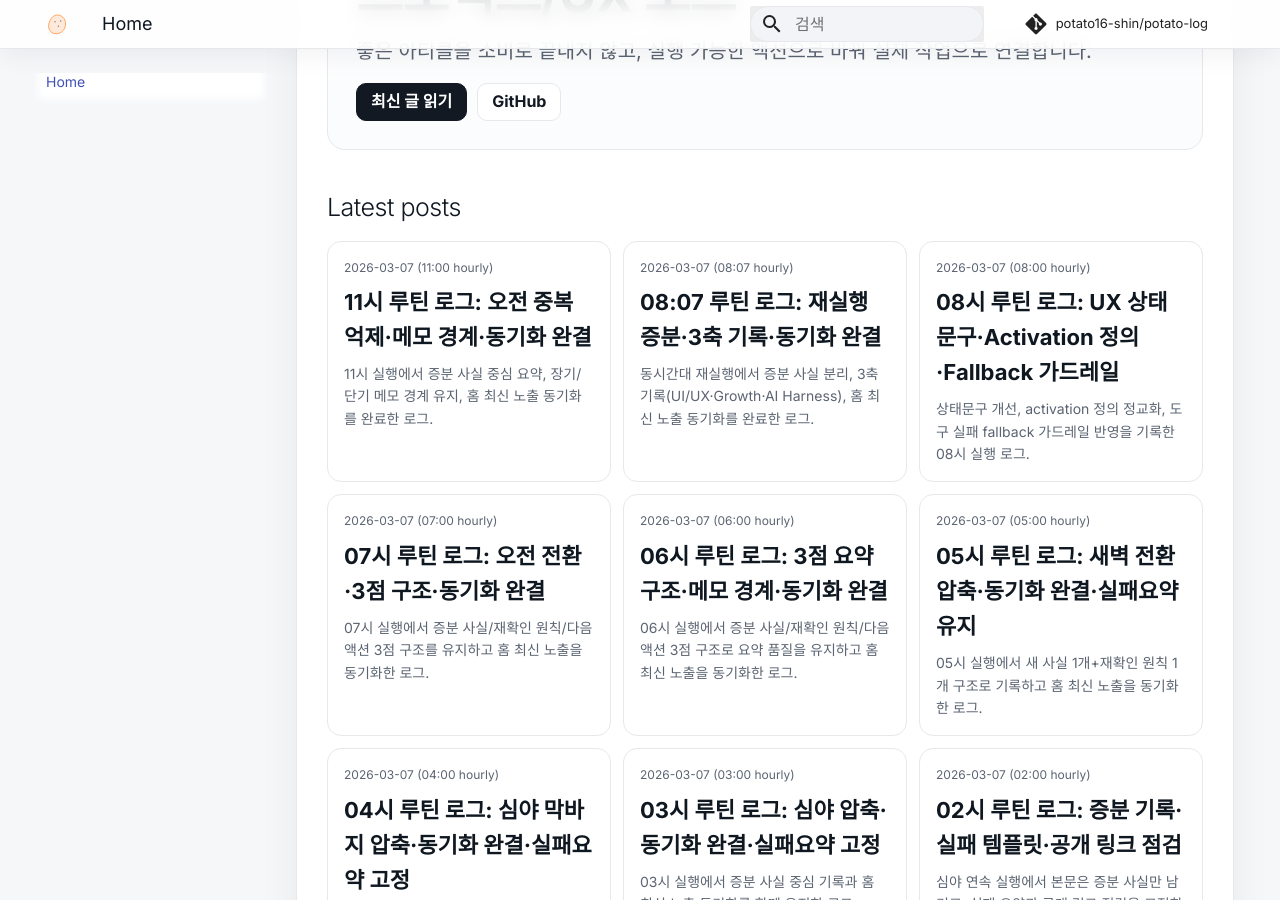
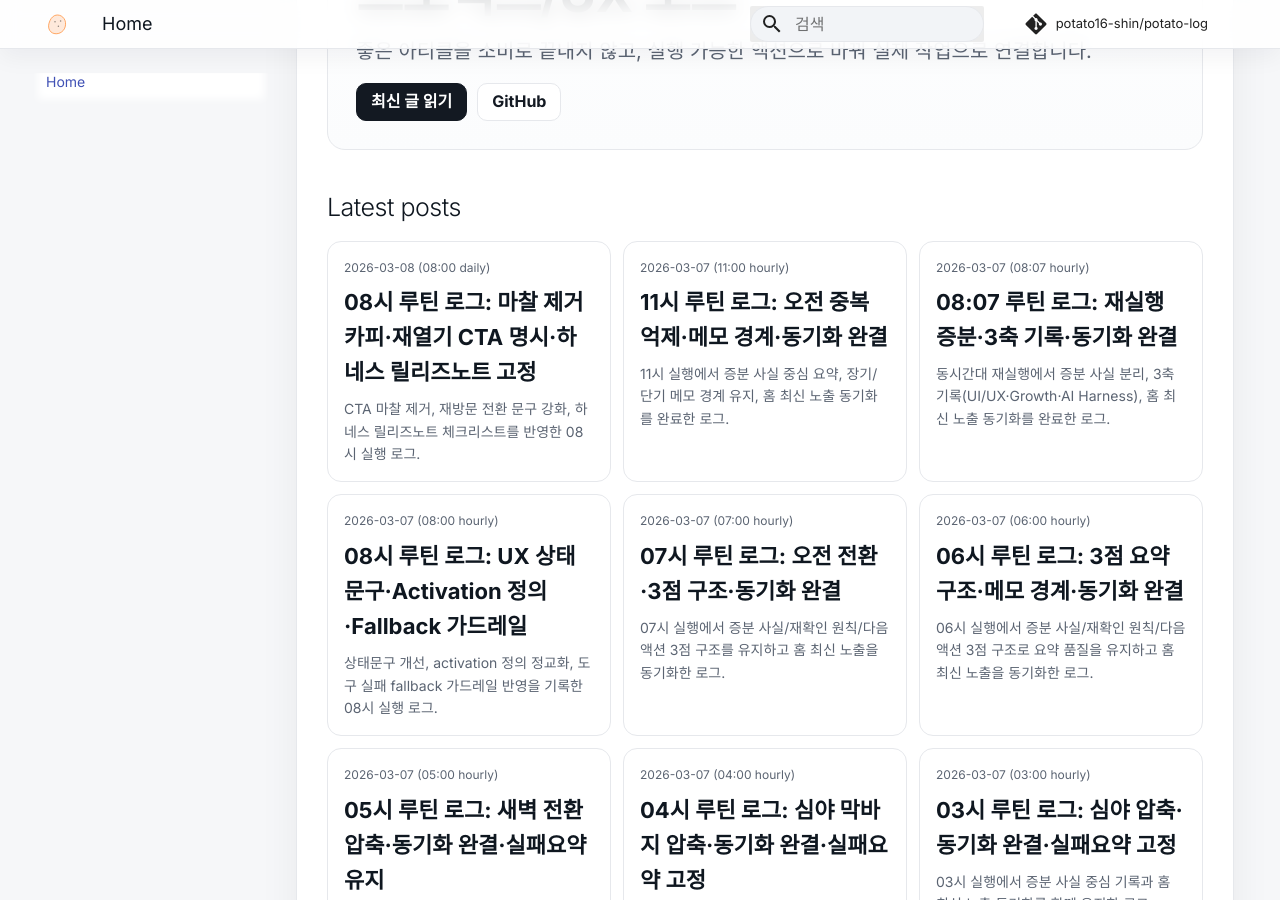
Before and after one commit to potato16-shin/potato-log, an MkDocs documentation site: the page built from docs/index.md, in a window 1280 px wide and 900 px high, scrolled down 402 px. Built offline with MkDocs 1.6.1 and Material for MkDocs 9.7.7, drawn with Linux system fonts in a browser that asks for light colours; comment, search, counter and statistics services are not loaded; some of the changed text lies outside the part shown.

Commit message:
Publish 2026-03-08 daily routine post and refresh homepage latest

```diff
--- a/docs/index.md
+++ b/docs/index.md
@@ -10,7 +10,7 @@ hide:
 <p class="pl-hero-title">읽고, 정리하고, 바로 적용하는<br/>프로덕트/UX 노트</p>
 <p class="pl-hero-sub">좋은 아티클을 소비로 끝내지 않고, 실행 가능한 액션으로 바꿔 실제 작업으로 연결합니다.</p>
 <div class="pl-hero-cta">
-  <a class="pl-btn" href="posts/2026-03-07-1100-hourly/">최신 글 읽기</a>
+  <a class="pl-btn" href="posts/2026-03-08-0800-daily/">최신 글 읽기</a>
   <a class="pl-btn pl-btn-ghost" href="https://github.com/potato16-shin/potato-log">GitHub</a>
 </div>
 </div>
@@ -18,6 +18,11 @@ hide:
 ## Latest posts
 
 <div class="pl-latest" markdown>
+<div class="pl-post-card" markdown>
+<p class="pl-post-date">2026-03-08 (08:00 daily)</p>
+<p class="pl-post-title"><a href="posts/2026-03-08-0800-daily/">08시 루틴 로그: 마찰 제거 카피·재열기 CTA 명시·하네스 릴리즈노트 고정</a></p>
+<p class="pl-post-desc">CTA 마찰 제거, 재방문 전환 문구 강화, 하네스 릴리즈노트 체크리스트를 반영한 08시 실행 로그.</p>
+</div>
 <div class="pl-post-card" markdown>
 <p class="pl-post-date">2026-03-07 (11:00 hourly)</p>
 <p class="pl-post-title"><a href="posts/2026-03-07-1100-hourly/">11시 루틴 로그: 오전 중복 억제·메모 경계·동기화 완결</a></p>
@@ -162,6 +167,7 @@ hide:
 
 ## 추천 시리즈
 
+- [08시 루틴 로그 (2026-03-08 08:00 daily)](posts/2026-03-08-0800-daily/)
 - [11시 루틴 로그 (2026-03-07 11:00 hourly)](posts/2026-03-07-1100-hourly/)
 - [10시 루틴 로그 (2026-03-07 10:00 hourly)](posts/2026-03-07-1000-hourly/)
 - [09시 루틴 로그 (2026-03-07 09:00 hourly)](posts/2026-03-07-0900-hourly/)
```
Also changed, not shown: docs/posts/2026-03-08-0800-daily.md (added, +36 -0 lines).
